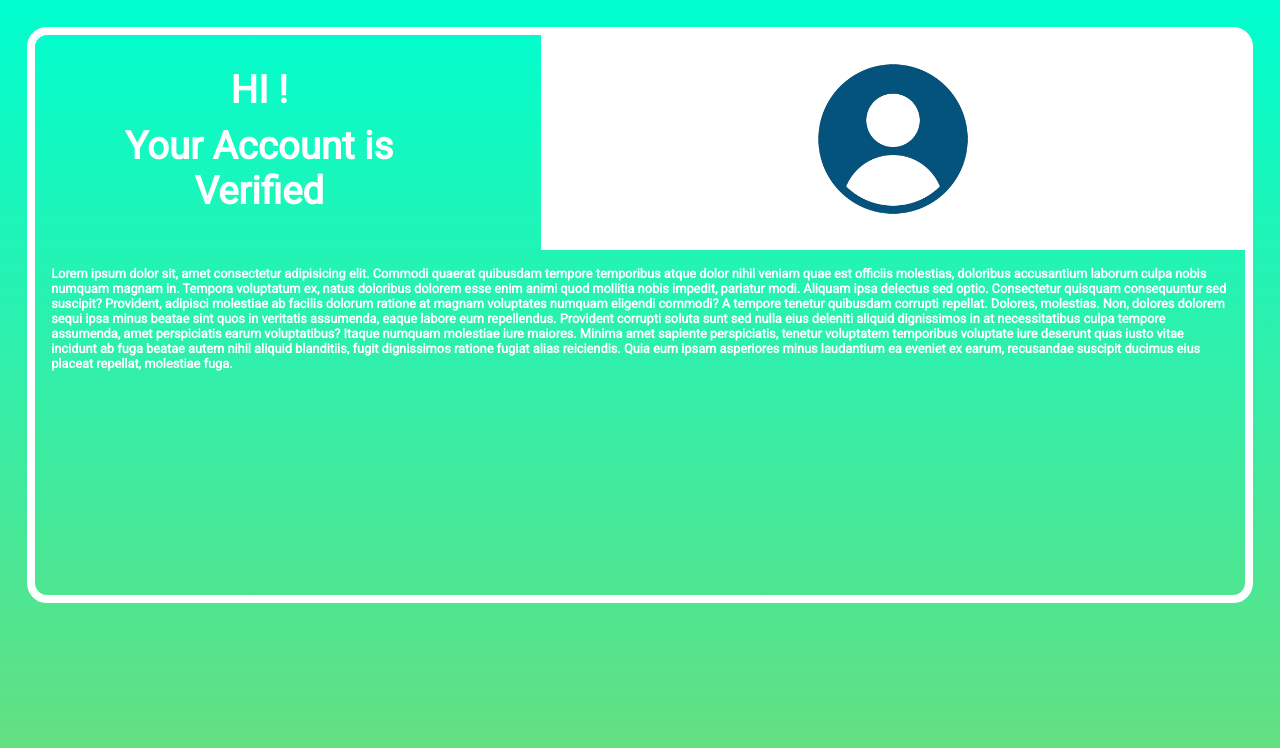
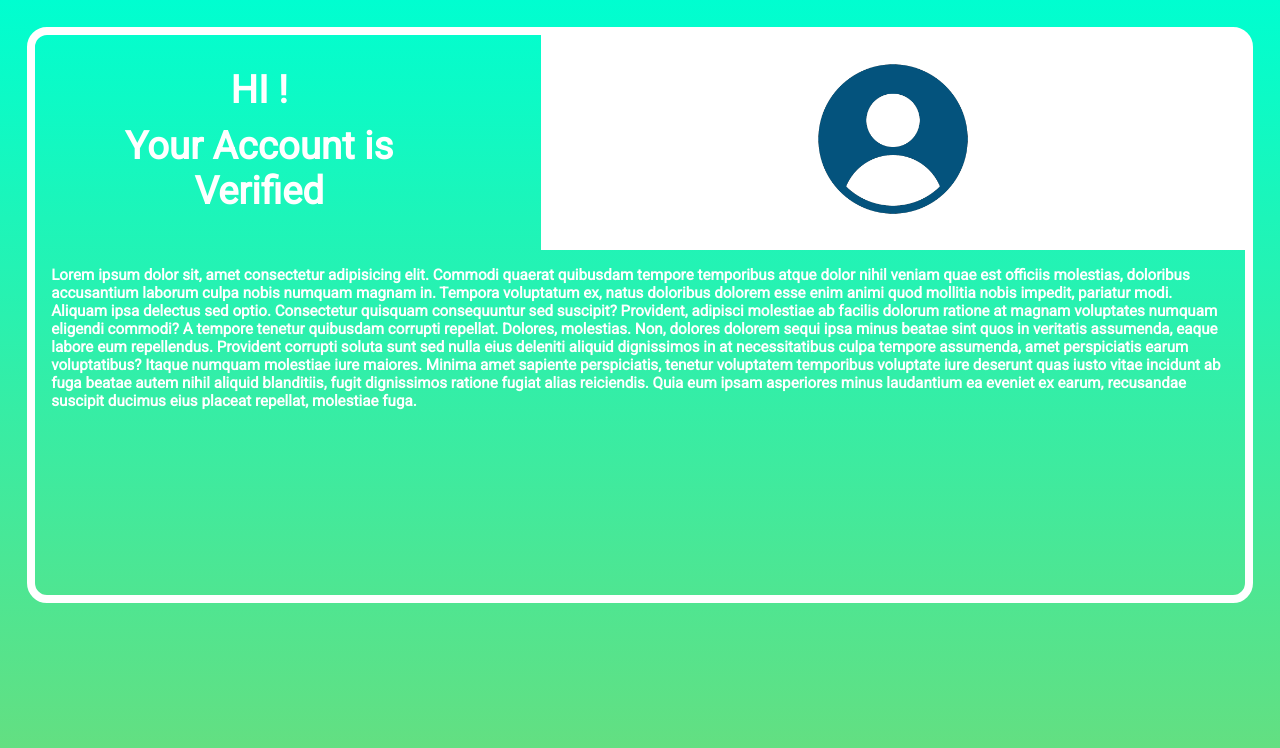
Before and after one commit to velizhaar/notification-card, a React (Create React App) app: page / in a window 1280 px wide. Shown: the top 748 px of the page. Built offline with nearby package versions, Linux system fonts and the light colour scheme.

Commit message:
eding font size

```diff
--- a/src/App.css
+++ b/src/App.css
@@ -90,6 +90,6 @@ img {
   }
   h3 {
     padding: 1rem;
-    font-size: 0.8rem;
+    font-size: 0.95rem;
   }
 }
```
